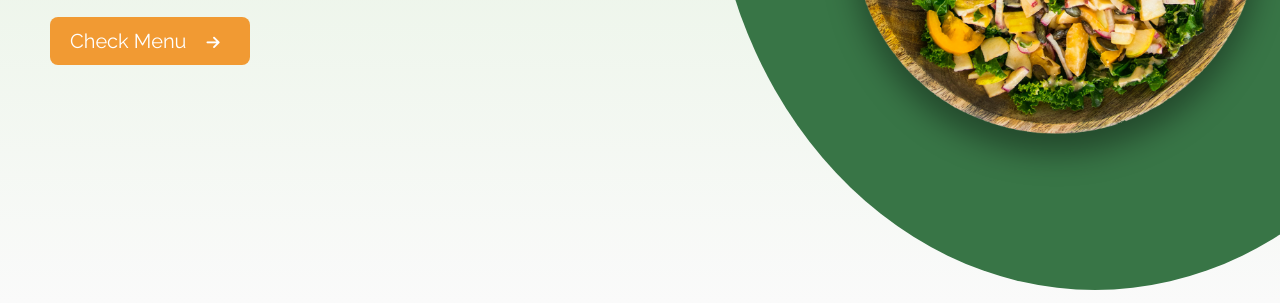
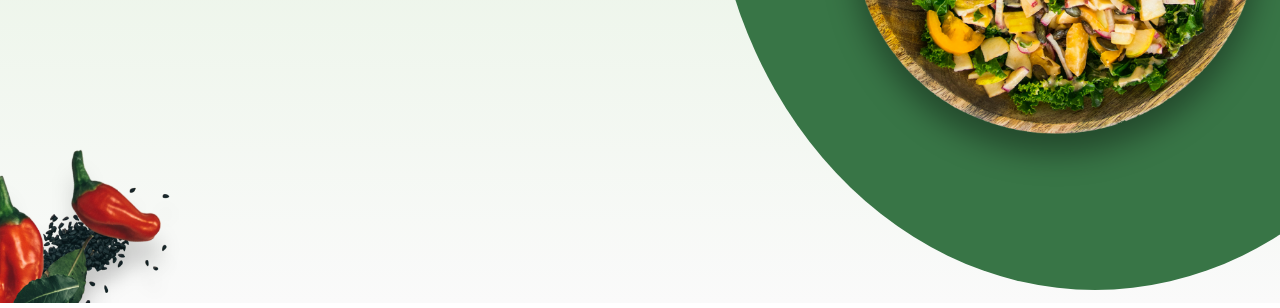
Before and after one commit to aw-prince/HTML-CSS-landingPage, a plain HTML site: page index.html in a window 1280 px wide. Shown: the part 492-800 px from the top of the page. Drawn offline with Linux system fonts and the light colour scheme.

Commit message:
chiliImage

```diff
--- a/Style.css
+++ b/Style.css
@@ -129,3 +129,8 @@
   font-size: 15px;
   padding: 0px 10px 0px 15px;
 }
+.chiliImage {
+  position: relative;
+  top: 200px;
+  left: -90px;
+}
--- a/index.html
+++ b/index.html
@@ -41,6 +41,9 @@
               Check Menu
               <span class="arrowIcon"><i class="fas fa-arrow-right"></i></span>
             </button>
+            <div class="chiliImage">
+              <img src="/Images/background_picture2.png" alt="" />
+            </div>
           </div>
           <div class="greenCircle">
             <div class="circleImage">
```
